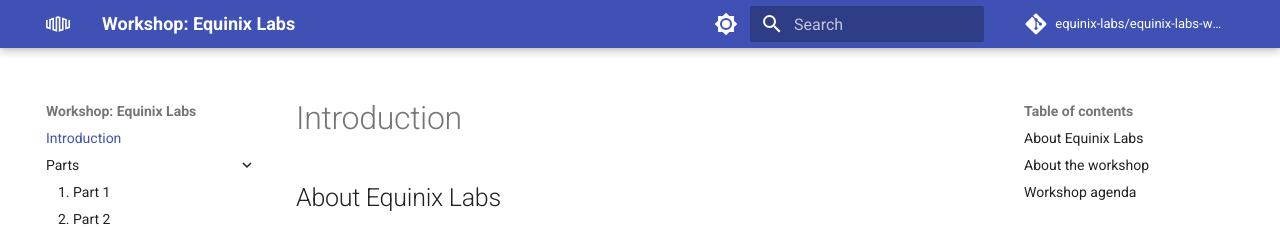
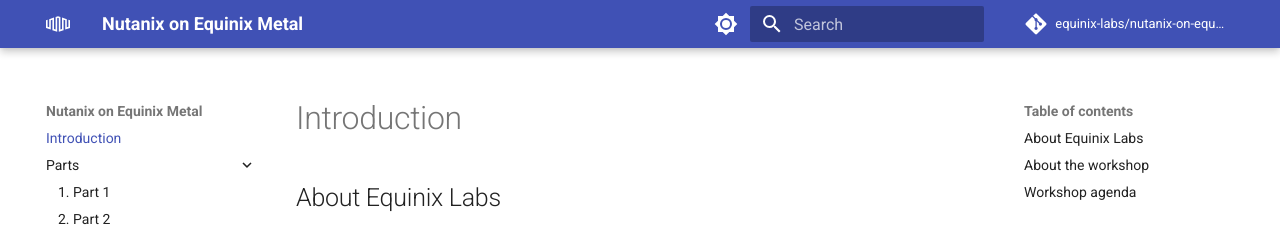
Before and after one commit to equinix-labs/equinix-labs-metal-nutanix-cluster, an MkDocs documentation site: the page built from docs/index.md, in a window 1280 px wide. Shown: the top 227 px of the page. Built offline with MkDocs 1.6.1 and Material for MkDocs 9.7.7, drawn with Linux system fonts in a browser that asks for light colours; comment, search, counter and statistics services are not loaded.

Commit message:
chore: update URLs and titles to match the new repo

```diff
--- a/mkdocs.yml
+++ b/mkdocs.yml
@@ -1,7 +1,7 @@
-site_name: "Workshop: Equinix Labs"
+site_name: "Nutanix on Equinix Metal"
 
-repo_url: https://github.com/equinix-labs/equinix-labs-workshop
-repo_name: equinix-labs/equinix-labs-workshop
+repo_url: https://github.com/equinix-labs/nutanix-on-equinix-metal-workshop
+repo_name: equinix-labs/nutanix-on-equinix-metal-workshop
 edit_uri: blob/main/docs
 
 extra_css:
```
Also changed, not shown: README.md (+3 -3 lines).
